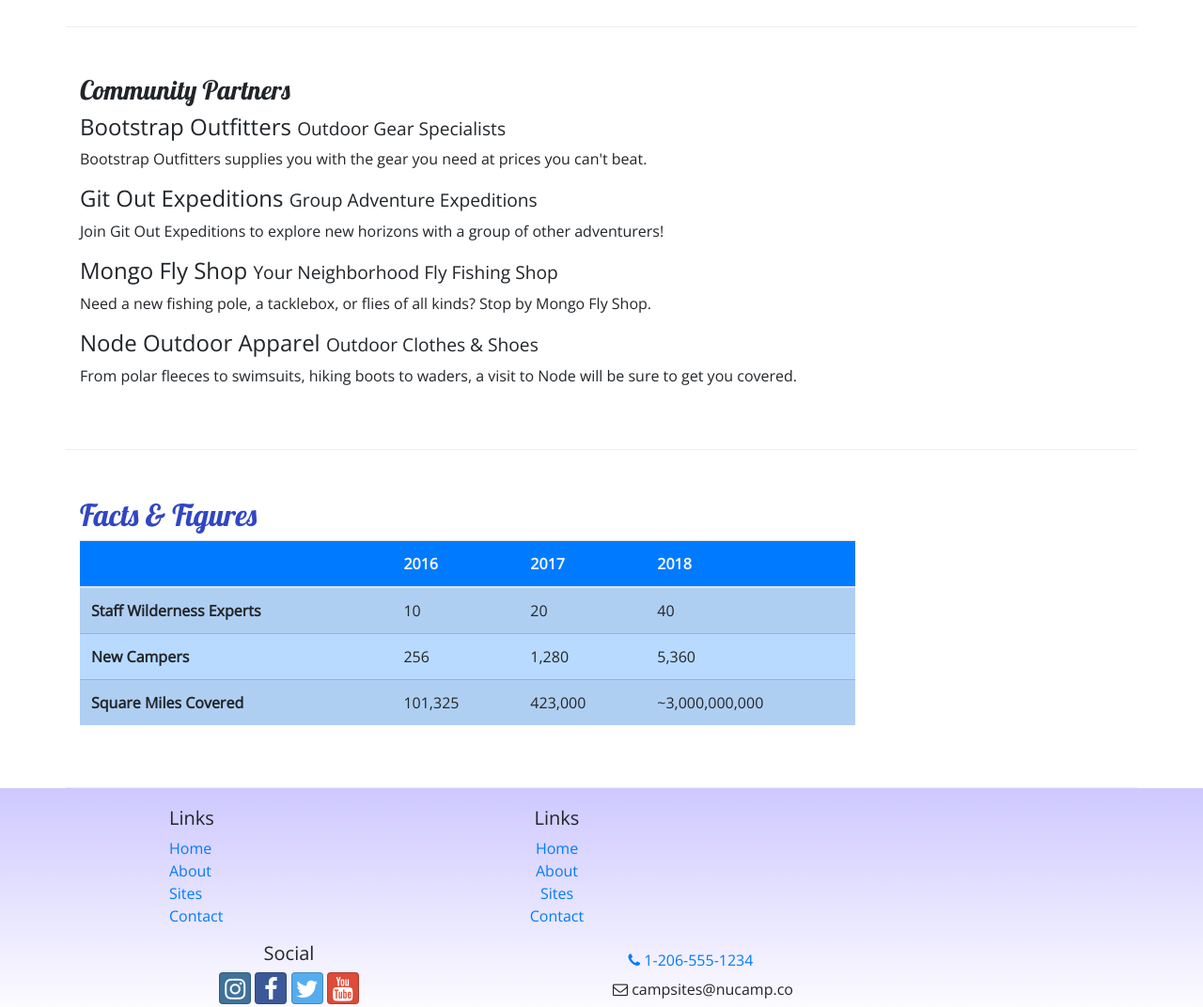
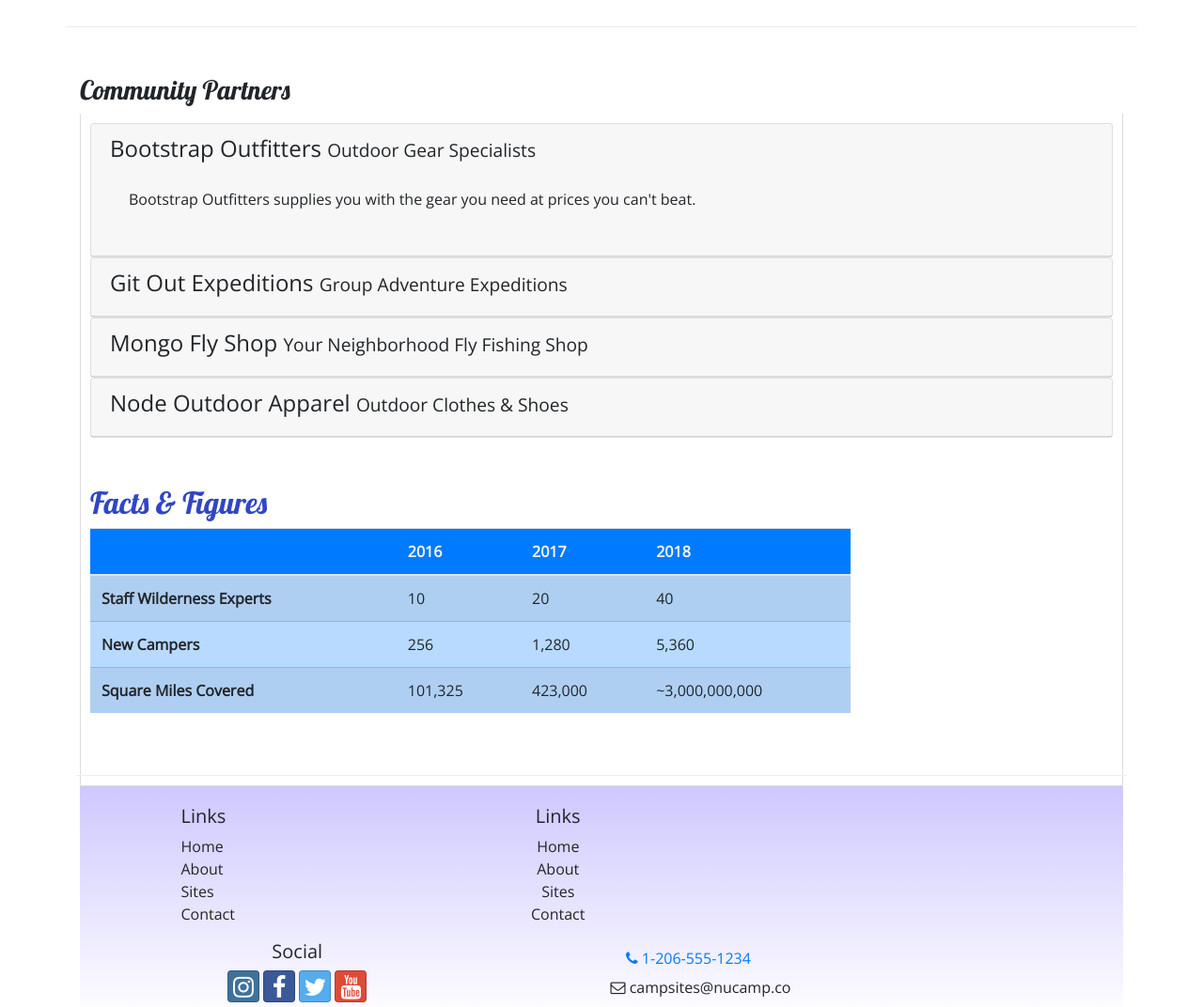
Before and after one commit to Jackiefalcone/Nucampsite, a website: page aboutus.html in a window 1280 px wide. Shown: the part 800-1872 px from the top of the page at 94% size. Drawn offline with nearby package versions, Linux system fonts and the light colour scheme.

Commit message:
Added Collapse and Accordion

```diff
--- a/aboutus.html
+++ b/aboutus.html
@@ -148,32 +148,66 @@
       <div class="row row-content">
         <div class="col">
           <h3>Community Partners</h3>
-          <h4>Bootstrap Outfitters <small>Outdoor Gear Specialists</small></h4>
-          <p class="d-none d-sm-block">
-            Bootstrap Outfitters supplies you with the gear you need at prices
-            you can't beat.
-          </p>
-          <h4>
-            Git Out Expeditions <small>Group Adventure Expeditions</small>
-          </h4>
-          <p class="d-none d-sm-block">
-            Join Git Out Expeditions to explore new horizons with a group of
-            other adventurers!
-          </p>
-          <h4>
-            Mongo Fly Shop <small>Your Neighborhood Fly Fishing Shop</small>
-          </h4>
-          <p class="d-none d-sm-block">
-            Need a new fishing pole, a tacklebox, or flies of all kinds? Stop by
-            Mongo Fly Shop.
-          </p>
-          <h4>Node Outdoor Apparel <small>Outdoor Clothes & Shoes</small></h4>
-          <p class="d-none d-sm-block">
-            From polar fleeces to swimsuits, hiking boots to waders, a visit to
-            Node will be sure to get you covered.
-          </p>
-        </div>
-      </div>
+          <div id="accordion">
+          <div class="tab-content">
+
+                    <div class="card">
+                        <div role="tab" class="card-header">
+                            <h4>
+                                <a data-toggle="collapse" data-target="#bootstrap">
+                                    Bootstrap Outfitters <small>Outdoor Gear Specialists</small>
+                                </a>
+                            </h4>
+                            <div class="collapse show" id="bootstrap" data-parent="#accordion">
+                                <div class="card-body">
+                                    <p class="d-none d-sm-block">Bootstrap Outfitters supplies you with the gear you need at prices you can't beat.</p>
+                                </div>
+                            </div>
+                        </div>
+                    </div>
+            <div class="card">
+                        <div role="tab" class="card-header">
+                            <h4>
+                                <a class="collapsed" data-toggle="collapse" data-target="#git">
+                                    Git Out Expeditions <small>Group Adventure Expeditions</small>
+                                </a>
+                            </h4>
+                            <div class="collapse" id="git" data-parent="#accordion">
+                                <div class="card-body">
+                                    <p class="d-none d-sm-block">Join Git Out Expeditions to explore new horizons with a group of other adventurers!</p>
+                               </div>
+                            </div>
+                        </div>
+                    </div>
+                    <div class="card">
+                        <div role="tab" class="card-header">
+                            <h4>
+                                <a class="collapsed" data-toggle="collapse" data-target="#mongo">
+                                    Mongo Fly Shop <small>Your Neighborhood Fly Fishing Shop</small>
+                                </a>
+                            </h4>
+                            <div class="collapse" id="mongo" data-parent="#accordion">
+                                <div class="card-body">
+                                    <p class="d-none d-sm-block">Need a new fishing pole, a tacklebox, or flies of all kinds? Stop by Mongo Fly Shop.</p>
+                                </div>
+                            </div>
+                        </div>
+                    </div>
+                    <div class="card">
+                        <div role="tab" class="card-header">
+                            <h4>
+                                <a class="collapsed" data-toggle="collapse" data-target="#node">
+                                    Node Outdoor Apparel <small>Outdoor Clothes & Shoes</small>
+                                </a>
+                            </h4>
+                            <div class="collapse" id="node" data-parent="#accordion">
+                                <div class="card-body">
+                                    <p class="d-none d-sm-block">From polar fleeces to swimsuits, hiking boots to waders, a visit to Node will be sure to get you covered.</p>
+                                </div>
+                            </div>
+                        </div>
+                    </div>
+
       <div class="row row-content">
         <div class="col-sm-9">
           <h2>
--- a/css/styles.css
+++ b/css/styles.css
@@ -34,3 +34,15 @@
 .navbar {
   background-color: #901cad;
 }
+
+.tab-content {
+  border: 1px solid #ddd;
+  border-top: none;
+  padding: 10px;
+}
+
+a,
+a:hover {
+  color: inherit;
+  text-decoration: none;
+}
```
